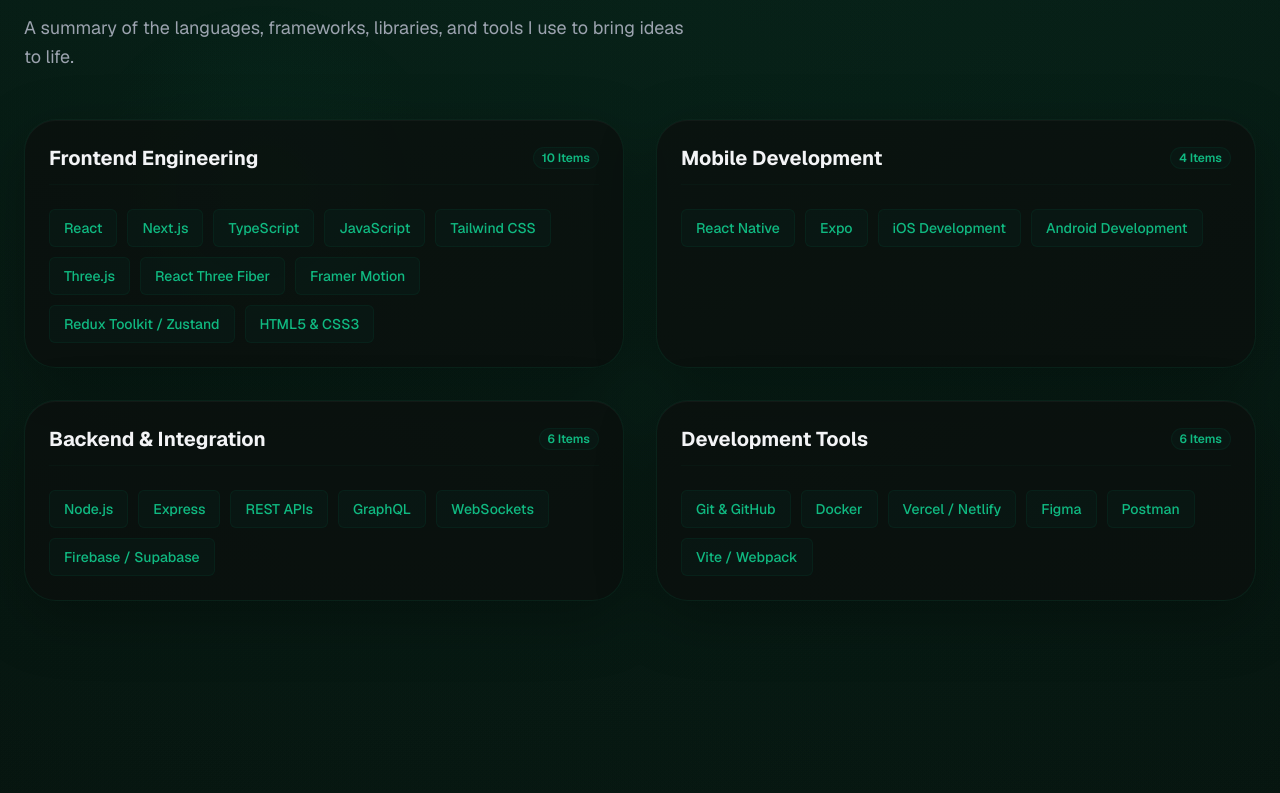
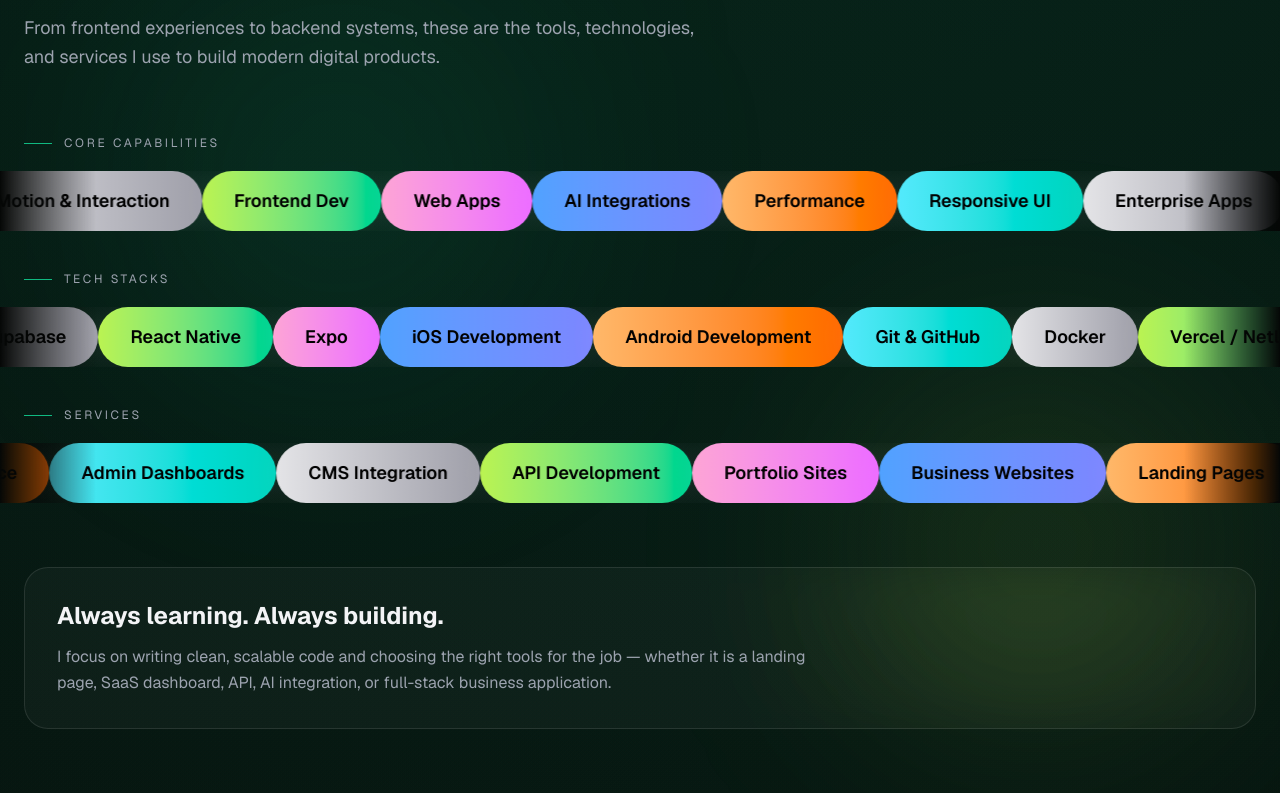
Before and after one commit to muhammadali-dotcom/Ali-Portfolio-Website, a Next.js app: page / in a window 1280 px wide. Shown: the part 1741-2534 px from the top of the page. Built offline with nearby package versions, Linux system fonts and the light colour scheme; no server answers.

Commit message:
Fixed: skills and experience

```diff
--- a/src/app/globals.css
+++ b/src/app/globals.css
@@ -388,3 +388,35 @@
   background-size: 200% auto;
   animation: shimmer 3s linear infinite;
 }
+
+@keyframes scroll-left {
+  from {
+    transform: translateX(0);
+  }
+  to {
+    transform: translateX(-100%);
+  }
+}
+
+@keyframes scroll-right {
+  from {
+    transform: translateX(-100%);
+  }
+  to {
+    transform: translateX(0);
+  }
+}
+
+.animate-scroll {
+  animation-name: scroll-left;
+  animation-timing-function: linear;
+  animation-iteration-count: infinite;
+  will-change: transform;
+}
+
+.animate-scroll-reverse {
+  animation-name: scroll-right;
+  animation-timing-function: linear;
+  animation-iteration-count: infinite;
+  will-change: transform;
+}
--- a/src/components/sections/Experience.tsx
+++ b/src/components/sections/Experience.tsx
@@ -3,55 +3,111 @@
 import GlassCard from "../ui/GlassCard";
 import FadeInUp from "../animations/FadeInUp";
 import StaggerChildren, { StaggerItem } from "../animations/StaggerChildren";
-import { experience } from "@/data/experience";
-import { Briefcase } from "lucide-react";
+import { Briefcase, MapPin } from "lucide-react";
+
+const experience = [
+  {
+    id: 1,
+    role: "Software Engineer Intern",
+    company: "Saxon Digital Technologies",
+    type: "Internship",
+    duration: "May 2026 - Present",
+    location: "Karachi, Pakistan · Onsite",
+    achievements: [
+      "Working on real-world software projects with a focus on building scalable, maintainable, and user-friendly applications.",
+      "Contributing to frontend and backend development tasks, including UI implementation, API integration, and feature improvements.",
+      "Collaborating with the engineering team to debug issues, improve code quality, and deliver production-ready solutions.",
+    ],
+  },
+  {
+    id: 2,
+    role: "Mobile App Developer Intern",
+    company: "MyCabify",
+    type: "Internship",
+    duration: "Feb 2026 - May 2026",
+    location: "Karachi, Pakistan · Onsite",
+    achievements: [
+      "Worked on mobile app features for a taxi dispatching platform, focusing on usability, responsiveness, and smooth user experience.",
+      "Implemented and improved app screens, booking-related flows, and driver-side interface components.",
+      "Collaborated on bug fixes, UI enhancements, and functionality improvements to support real dispatch operations.",
+    ],
+  },
+  {
+    id: 3,
+    role: "Data Scientist",
+    company: "Rhombix Technologies",
+    type: "Internship",
+    duration: "Aug 2025 - Nov 2025",
+    location: "Karachi, Sindh, Pakistan · Remote",
+    achievements: [
+      "Completed a remote internship focused on data analysis, preprocessing, and extracting useful insights from structured datasets.",
+      "Applied data science techniques to clean, transform, and analyze data for better decision-making.",
+      "Worked with Python-based tools and libraries to build analytical workflows and present findings clearly.",
+    ],
+  },
+];
 
 export const Experience: React.FC = () => {
   return (
-    <section id="experience" className="relative py-24 px-6 max-w-5xl mx-auto">
-      {/* Background Glow */}
-      <div className="absolute top-[40%] left-[20%] w-[380px] h-[380px] radial-glow opacity-25 pointer-events-none" />
+    <section id="experience" className="relative mx-auto max-w-6xl px-6 py-24">
+      <div className="pointer-events-none absolute left-[20%] top-[40%] h-[380px] w-[380px] radial-glow opacity-25" />
 
       <FadeInUp>
         <SectionHeading
-          badge="Journey"
+          badge="Experience"
           title="Work History"
-          subtitle="A summary of my professional roles and achievements as a software engineer."
+          subtitle="A quick look at my professional journey, internships, and hands-on experience as a software engineer."
           align="center"
         />
       </FadeInUp>
 
-      <div className="relative mt-16 pl-6 md:pl-32 border-l-2 border-glass-border">
-        {/* Experience Cards */}
-        <StaggerChildren className="space-y-12">
+      <div className="relative mt-16 border-l-2 border-glass-border pl-10 md:ml-44 md:pl-20">
+        <StaggerChildren className="space-y-14">
           {experience.map((exp) => (
             <StaggerItem key={exp.id} className="relative">
-              {/* Timeline marker node */}
-              <div className="absolute -left-[35px] md:-left-[41px] top-1.5 w-6 h-6 rounded-full bg-dark-bg border-2 border-emerald-accent flex items-center justify-center shadow-[0_0_10px_#10b981]">
-                <Briefcase className="w-3 h-3 text-emerald-accent" />
-              </div>
-
-              {/* Side date display on desktop viewports */}
-              <div className="hidden md:block absolute -left-[160px] top-1.5 w-28 text-right font-bold text-emerald-accent text-sm">
+              <div className="hidden md:block absolute -left-[320px] top-2 w-44 text-right text-sm font-bold text-emerald-accent">
                 {exp.duration}
               </div>
 
-              <GlassCard className="hover:border-emerald-accent/20 transition-all duration-300">
-                <div className="flex flex-col md:flex-row md:items-center justify-between gap-2 mb-4">
+              <div className="absolute -left-[54px] md:-left-[94px] top-1.5 z-10 flex h-7 w-7 items-center justify-center rounded-full border-2 border-emerald-accent bg-dark-bg shadow-[0_0_18px_rgba(16,185,129,0.75)]">
+                <Briefcase className="h-3.5 w-3.5 text-emerald-accent" />
+              </div>
+
+              <GlassCard className="transition-all duration-300 hover:border-emerald-accent/20">
+                <div className="mb-4 flex flex-col justify-between gap-3 md:flex-row md:items-start">
                   <div>
-                    <h3 className="text-xl font-bold text-text-primary">{exp.role}</h3>
-                    <span className="text-sm font-semibold text-emerald-accent/90">{exp.company}</span>
+                    <h3 className="text-xl font-bold text-text-primary">
+                      {exp.role}
+                    </h3>
+
+                    <div className="mt-1 flex flex-wrap items-center gap-2">
+                      <span className="text-sm font-semibold text-emerald-accent/90">
+                        {exp.company}
+                      </span>
+
+                      <span className="rounded-full border border-emerald-accent/20 bg-emerald-accent/10 px-2 py-0.5 text-xs text-emerald-accent">
+                        {exp.type}
+                      </span>
+                    </div>
+
+                    <div className="mt-2 flex items-center gap-1.5 text-xs text-text-secondary">
+                      <MapPin className="h-3.5 w-3.5" />
+                      <span>{exp.location}</span>
+                    </div>
                   </div>
-                  {/* Date fallback for mobile viewports */}
-                  <span className="md:hidden text-xs font-bold text-emerald-accent uppercase tracking-wider">
+
+                  <span className="md:hidden text-xs font-bold uppercase tracking-wider text-emerald-accent">
                     {exp.duration}
                   </span>
                 </div>
 
                 <ul className="space-y-3">
                   {exp.achievements.map((item, idx) => (
-                    <li key={idx} className="flex gap-2.5 items-start text-sm text-text-secondary leading-relaxed">
-                      <span className="w-1.5 h-1.5 rounded-full bg-emerald-accent mt-2 flex-shrink-0" />
+                    <li
+                      key={idx}
+                      className="flex items-start gap-2.5 text-sm leading-relaxed text-text-secondary"
+                    >
+                      <span className="mt-2 h-1.5 w-1.5 flex-shrink-0 rounded-full bg-emerald-accent" />
                       <span>{item}</span>
                     </li>
                   ))}
--- a/src/components/sections/Skills.tsx
+++ b/src/components/sections/Skills.tsx
@@ -1,59 +1,144 @@
 import React from "react";
 import SectionHeading from "../ui/SectionHeading";
-import GlassCard from "../ui/GlassCard";
-import TechBadge from "../ui/TechBadge";
 import FadeInUp from "../animations/FadeInUp";
-import StaggerChildren, { StaggerItem } from "../animations/StaggerChildren";
 import { skills } from "@/data/skills";
 
-const categories = [
-  { id: "frontend", label: "Frontend Engineering" },
-  { id: "mobile", label: "Mobile Development" },
-  { id: "backend", label: "Backend & Integration" },
-  { id: "tools", label: "Development Tools" },
+const coreCapabilities = [
+  "Responsive UI",
+  "Enterprise Apps",
+  "eCommerce",
+  "CMS Systems",
+  "SEO",
+  "Motion & Interaction",
+  "Frontend Dev",
+  "Web Apps",
+  "AI Integrations",
+  "Performance",
 ];
 
+const services = [
+  "Business Websites",
+  "Landing Pages",
+  "SaaS & Web Apps",
+  "eCommerce",
+  "Admin Dashboards",
+  "CMS Integration",
+  "API Development",
+  "Portfolio Sites",
+];
+
+const colors = [
+  "from-lime-300 to-emerald-400",
+  "from-pink-300 to-fuchsia-400",
+  "from-blue-400 to-indigo-400",
+  "from-orange-300 to-orange-500",
+  "from-cyan-300 to-teal-400",
+  "from-zinc-200 to-zinc-400",
+];
+
+const MarqueeRow = ({
+  title,
+  items,
+  reverse = false,
+  speed = "35s",
+}: {
+  title: string;
+  items: string[];
+  reverse?: boolean;
+  speed?: string;
+}) => {
+  const repeatedItems = [...items, ...items];
+
+  return (
+    <div className="relative w-full overflow-hidden">
+      <div className="mx-auto mb-5 flex max-w-7xl items-center gap-3 px-6">
+        <span className="h-px w-7 bg-emerald-accent" />
+        <p className="text-xs uppercase tracking-[0.22em] text-text-secondary">
+          {title}
+        </p>
+      </div>
+
+      <div className="relative flex overflow-hidden">
+        <div className="pointer-events-none absolute left-0 top-0 z-10 h-full w-24 bg-gradient-to-r from-dark-bg to-transparent" />
+        <div className="pointer-events-none absolute right-0 top-0 z-10 h-full w-24 bg-gradient-to-l from-dark-bg to-transparent" />
+
+        <div
+          className={`flex min-w-max shrink-0 gap-0 ${
+            reverse ? "animate-scroll-reverse" : "animate-scroll"
+          }`}
+          style={{ animationDuration: speed }}
+        >
+          {repeatedItems.map((item, index) => (
+            <span
+              key={`${item}-a-${index}`}
+              className={`whitespace-nowrap rounded-full bg-gradient-to-r ${
+                colors[index % colors.length]
+              } px-8 py-4 text-lg font-semibold text-black shadow-[0_0_35px_rgba(255,255,255,0.08)]`}
+            >
+              {item}
+            </span>
+          ))}
+        </div>
+
+        <div
+          className={`flex min-w-max shrink-0 gap-0 ${
+            reverse ? "animate-scroll-reverse" : "animate-scroll"
+          }`}
+          style={{ animationDuration: speed }}
+          aria-hidden="true"
+        >
+          {repeatedItems.map((item, index) => (
+            <span
+              key={`${item}-b-${index}`}
+              className={`whitespace-nowrap rounded-full bg-gradient-to-r ${
+                colors[index % colors.length]
+              } px-8 py-4 text-lg font-semibold text-black shadow-[0_0_35px_rgba(255,255,255,0.08)]`}
+            >
+              {item}
+            </span>
+          ))}
+        </div>
+      </div>
+    </div>
+  );
+};
+
 export const Skills: React.FC = () => {
+  const techStack = skills.map((skill) => skill.name);
+
   return (
-    <section id="skills" className="relative py-24 px-6 max-w-7xl mx-auto">
-      {/* Background Glow */}
-      <div className="absolute top-[20%] left-[5%] w-[400px] h-[400px] radial-glow opacity-30 pointer-events-none" />
+    <section id="skills" className="relative overflow-hidden py-24">
+      <div className="absolute left-[10%] top-[15%] h-[420px] w-[420px] rounded-full bg-emerald-accent/10 blur-[120px]" />
+      <div className="absolute right-[5%] bottom-[10%] h-[360px] w-[360px] rounded-full bg-lime-300/10 blur-[120px]" />
 
+      <div className="relative z-10 mx-auto max-w-7xl px-6">
         <FadeInUp>
           <SectionHeading
             badge="Expertise"
-          title="Skills & Technologies"
-          subtitle="A summary of the languages, frameworks, libraries, and tools I use to bring ideas to life."
+            title="Tech I work with."
+            subtitle="From frontend experiences to backend systems, these are the tools, technologies, and services I use to build modern digital products."
           />
         </FadeInUp>
+      </div>
 
-      <StaggerChildren className="grid grid-cols-1 md:grid-cols-2 gap-8 mt-12">
-        {categories.map((cat) => {
-          const categorySkills = skills.filter((s) => s.category === cat.id);
-          return (
-            <StaggerItem key={cat.id}>
-              <GlassCard className="h-full hover:border-emerald-accent/20 transition-all duration-300">
-                <h3 className="text-xl font-bold text-text-primary mb-6 border-b border-glass-border/30 pb-3 flex items-center justify-between">
-                  {cat.label}
-                  <span className="text-xs font-semibold px-2 py-0.5 rounded-full bg-emerald-accent-dim/10 text-emerald-accent border border-emerald-accent-dim/20">
-                    {categorySkills.length} Items
-                  </span>
+      <div className="relative z-10 mt-16 space-y-10">
+        <MarqueeRow title="Core Capabilities" items={coreCapabilities} speed="28s" />
+        <MarqueeRow title="Tech Stacks" items={techStack} reverse speed="34s" />
+        <MarqueeRow title="Services" items={services} speed="30s" />
+      </div>
+
+      <div className="relative z-10 mx-auto mt-16 max-w-7xl px-6">
+        <div className="rounded-3xl border border-white/10 bg-white/[0.03] p-8 backdrop-blur-xl">
+          <h3 className="text-2xl font-bold text-text-primary">
+            Always learning. Always building.
           </h3>
-
-                <div className="flex flex-wrap gap-2.5">
-                  {categorySkills.map((skill) => (
-                    <TechBadge
-                      key={skill.name}
-                      name={skill.name}
-                      className="px-3.5 py-2 hover:bg-emerald-accent hover:text-dark-bg transition-colors duration-300 cursor-default"
-                    />
-                  ))}
+          <p className="mt-3 max-w-3xl leading-relaxed text-text-secondary">
+            I focus on writing clean, scalable code and choosing the right tools
+            for the job — whether it is a landing page, SaaS dashboard, API, AI
+            integration, or full-stack business application.
+          </p>
         </div>
-              </GlassCard>
-            </StaggerItem>
-          );
-        })}
-      </StaggerChildren>
+      </div>
     </section>
   );
 };
```
Lines whose indentation alone changed are shown as unchanged.
